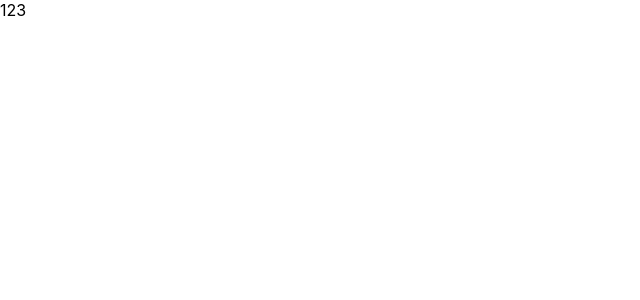
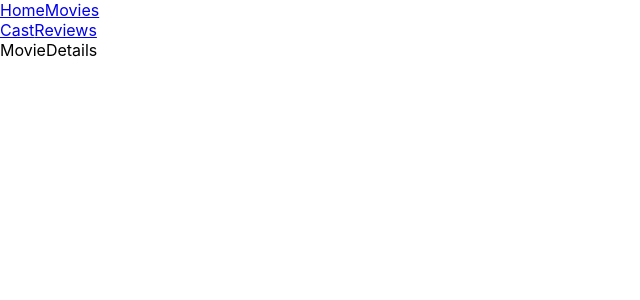
Before and after one commit to ectionboy/movies-library, a React (Create React App) app: page /movies/1 in a window 1280 px wide. Shown: the top 300 px of the page, without its empty margins (0-640 px from the left). Built offline with nearby package versions, Linux system fonts and the light colour scheme.

Commit message:
Basic structure

```diff
--- a/package.json
+++ b/package.json
@@ -9,6 +9,7 @@
     "@testing-library/user-event": "^13.5.0",
     "react": "^18.1.0",
     "react-dom": "^18.1.0",
+    "react-router-dom": "^6.16.0",
     "react-scripts": "5.0.1",
     "web-vitals": "^2.1.3"
   },
--- a/src/components/App.jsx
+++ b/src/components/App.jsx
@@ -1,5 +1,29 @@
+import Cast from 'pages/Cast/Cast';
+import Home from 'pages/Home/Home';
+import MovieDetails from 'pages/MovieDetails/MovieDetails';
+import Movies from 'pages/Movies/Movies';
+import NotFound from 'pages/NotFound/NotFound';
+import Reviews from 'pages/Reviews/Reviews';
+import { NavLink, Route, Routes } from 'react-router-dom';
+
 export const App = () => {
   return (
-    123
+    <div>
+      <nav>
+        <NavLink to="/">Home</NavLink>
+        <NavLink to="/movies">Movies</NavLink>
+      </nav>
+
+      <Routes>
+        <Route path="/" element={<Home />} />
+        <Route path="/movies" element={<Movies />} />
+        <Route path="/movies/:movieId" element={<MovieDetails />}>
+          <Route path="cast" element={<Cast />} />
+          <Route path="reviews" element={<Reviews />} />
+        </Route>
+        <Route path="*" element={<NotFound />} />
+      </Routes>
+    </div>
   );
 };
+export default App;
--- /dev/null
+++ b/src/components/MoviesList/MoviesList.jsx
@@ -0,0 +1,7 @@
+import React from 'react'
+
+export const MoviesList = () => {
+  return (
+    <div>MoviesList</div>
+  )
+}
--- a/src/index.js
+++ b/src/index.js
@@ -2,9 +2,12 @@ import React from 'react';
 import ReactDOM from 'react-dom/client';
 import { App } from 'components/App';
 import './index.css';
+import { BrowserRouter } from 'react-router-dom';
 
 ReactDOM.createRoot(document.getElementById('root')).render(
   <React.StrictMode>
-    <App />
+    <BrowserRouter>
+     <App />
+    </BrowserRouter>
   </React.StrictMode>
 );
--- a/src/pages/Home/Home.jsx
+++ b/src/pages/Home/Home.jsx
@@ -1,9 +1,13 @@
-import React from 'react'
+import { MoviesList } from 'components/MoviesList/MoviesList';
+import React from 'react';
 
 const Home = () => {
   return (
-    <div>Home</div>
-  )
-}
+    <div>
+      Home
+      <MoviesList />
+    </div>
+  );
+};
 
-export default Home
+export default Home;
--- a/src/pages/MovieDetails/MovieDetails.jsx
+++ b/src/pages/MovieDetails/MovieDetails.jsx
@@ -1,9 +1,15 @@
-import React from 'react'
+import React from 'react';
+import { Link, Outlet } from 'react-router-dom';
 
 const MovieDetails = () => {
   return (
-    <div>MovieDetails</div>
-  )
-}
+    <>
+      <Link to="cast">Cast</Link>
+      <Link to="reviews">Reviews</Link>
+      <div>MovieDetails</div>
+      <Outlet />
+    </>
+  );
+};
 
-export default MovieDetails
+export default MovieDetails;
--- a/src/pages/Movies/Movies.jsx
+++ b/src/pages/Movies/Movies.jsx
@@ -1,9 +1,16 @@
-import React from 'react'
+import { MoviesList } from 'components/MoviesList/MoviesList';
+import React from 'react';
+import { Link } from 'react-router-dom';
 
 const Movies = () => {
+  const movieId = 1;
   return (
-    <div>Movies</div>
-  )
-}
+    <>
+      <div>Movies</div>
+      <MoviesList />
+      <Link to={movieId.toString()}>More</Link>
+    </>
+  );
+};
 
-export default Movies
+export default Movies;
--- /dev/null
+++ b/src/pages/NotFound/NotFound.jsx
@@ -0,0 +1,9 @@
+import React from 'react'
+
+const NotFound = () => {
+  return (
+    <div>NotFound</div>
+  )
+}
+
+export default NotFound
```
Also changed, not shown: 1 other file (tests, documents, lock files or other folders).
